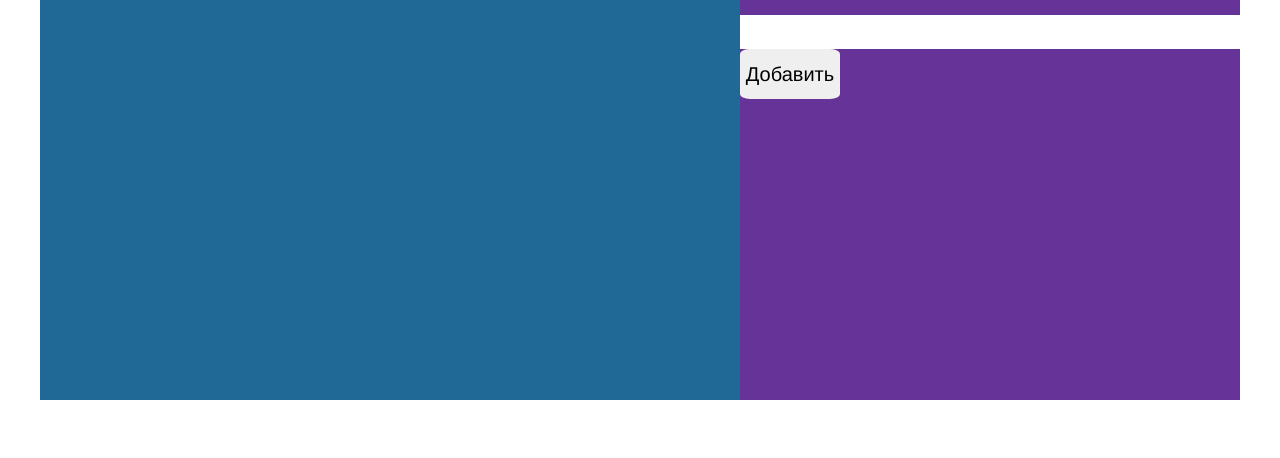
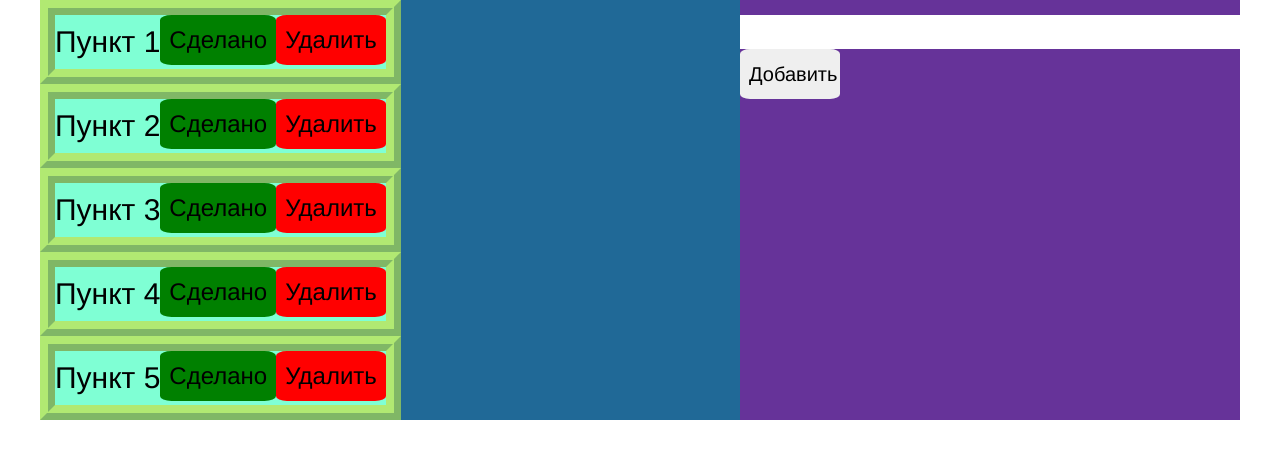
Before and after one commit to Bach1685/toDoList, a website built with webpack: page src/index.html in a window 1280 px wide. Built offline with nearby package versions, Linux system fonts and the light colour scheme.

Commit message:
рефакторинг

```diff
--- /dev/null
+++ b/src/components/button.js
@@ -0,0 +1,13 @@
+export class Button {
+  constructor({ text = "*", color = "white", event = () => {} }) {
+    this.content = document.createElement("button");
+    this.content.classList.add('button');
+    this.content.innerHTML = text;
+    this.content.style.background = color;
+    this.content.addEventListener("click", () => { event() });
+  }
+
+  getContent() {
+    return this.content;
+  }
+}
--- /dev/null
+++ b/src/components/item.js
@@ -0,0 +1,41 @@
+import { Button } from "./button";
+
+export { Button } from "./button";
+
+export class Item {
+  constructor(text = "*", callback = () => {}) {
+    this.content = document.createElement("li");
+    this.content.classList.add("item");
+    this.content.append((document.createElement("p").innerHTML = text));
+    this.content.append(
+      new Button({
+        text: "Сделано",
+        color: "green",
+        event: () => {
+          this.isDone = true;
+          callback();
+        },
+      }).getContent()
+    );
+    this.content.append(
+      new Button({
+        text: "Удалить",
+        color: "red",
+        event: () => {
+          this.isDelete = true;
+          callback();
+        },
+      }).getContent()
+    );
+    this.isDone = false;
+    this.isDelete = false;
+  }
+
+  getContent() {
+    return this.content;
+  }
+
+  isDone() {
+    return this.isDone;
+  }
+}
--- /dev/null
+++ b/src/components/list.js
@@ -0,0 +1,53 @@
+import { Item } from "./item";
+
+export class List {
+  constructor() {
+    this.content = document.createElement("ol");
+    this.list = [
+      new Item("Пункт 1", () => {
+        this.render();
+      }),
+      new Item("Пункт 2", () => {
+        this.render();
+      }),
+      new Item("Пункт 3", () => {
+        this.render();
+      }),
+      new Item("Пункт 4", () => {
+        this.render();
+      }),
+      new Item("Пункт 5", () => {
+        this.render();
+      }),
+    ];
+    this.render();
+  }
+
+  getContent() {
+    return this.content;
+  }
+
+  render() {
+    this.remove();
+    this.list
+      .filter((elem) => {
+        return !elem.isDelete;
+      })
+      .sort((a, b) => {
+        return a.isDone - b.isDone;
+      })
+      .forEach((elem) => {
+        this.content.append(elem.getContent());
+      });
+  }
+
+  remove() {
+    while (this.content.firstChild) {
+      this.content.removeChild(this.content.firstChild);
+    }
+  }
+  add(text) {
+    this.list.push(new Item(text));
+    this.render();
+  }
+}
--- a/src/element.js
+++ b/src/element.js
@@ -1,4 +1,4 @@
-import { Button } from "./button.js";
+import { Button } from "./components/button";
 
 export class Element {
   #html;
@@ -32,8 +32,10 @@ export class Element {
     this.#html.dataset.id = this.#id;
     this.#html.dataset.isDone = false;
 
-    buttons.append(new Button(this.#id, "button--ok").html);
-    buttons.append(new Button(this.#id, "button--delete").html);
+
+
+    buttons.append(new Button({text: 'Hello', color: 'green', event: () => {console.log(12345)}}).getContent());
+    buttons.append(new Button({color: 'tomato', event: (e) => {console.log(e)}}).getContent());
 
     this.#value = value;
     this.#isDone = false;
--- a/src/form.js
+++ b/src/form.js
@@ -1,3 +1,7 @@
+import { Button } from "./components/button";
+
+
+
 export class Form {
   #html;
   get html() {
--- a/src/section.js
+++ b/src/section.js
@@ -1,4 +1,4 @@
-import { List } from "./list.js";
+import { List } from "./components/list";
 import { Element } from "./element.js";
 import { Form } from "./form.js";
 
@@ -17,7 +17,7 @@ export class Section {
     this.#list = new List();
     this.#form = new Form();
 
-    this.#html.append(this.#list.html);
+    this.#html.append(this.#list.getContent());
     this.#html.append(this.#form.html);
   }
 
--- a/src/style.css
+++ b/src/style.css
@@ -93,7 +93,14 @@ h6 {
   max-width: 500px;
 }
 
-.element {
+.button {
+  border-radius: 10%;
+  height: 50px;
+  font-size: 24px;
+  padding: 7px 9px;
+}
+
+.item {
   font-size: 30px;
   font-family: "Franklin Gothic Medium", "Arial Narrow", Arial, sans-serif;
   background-color: aquamarine;
@@ -103,23 +110,11 @@ h6 {
   justify-content: space-between;
 }
 
-.element--done{
+.item--done{
   background-color: rgb(165, 165, 165);
 }
 
-.button {
-  border-radius: 50%;
-  height: 50px;
-  width: 50px;
-}
 
-.button--ok {
-  background: #52ec70;
-}
-
-.button--delete {
-  background: #f46157;
-}
 
 .form {
   width: 500px;
```
Also changed, not shown: dist/index.html, 2 other files.
